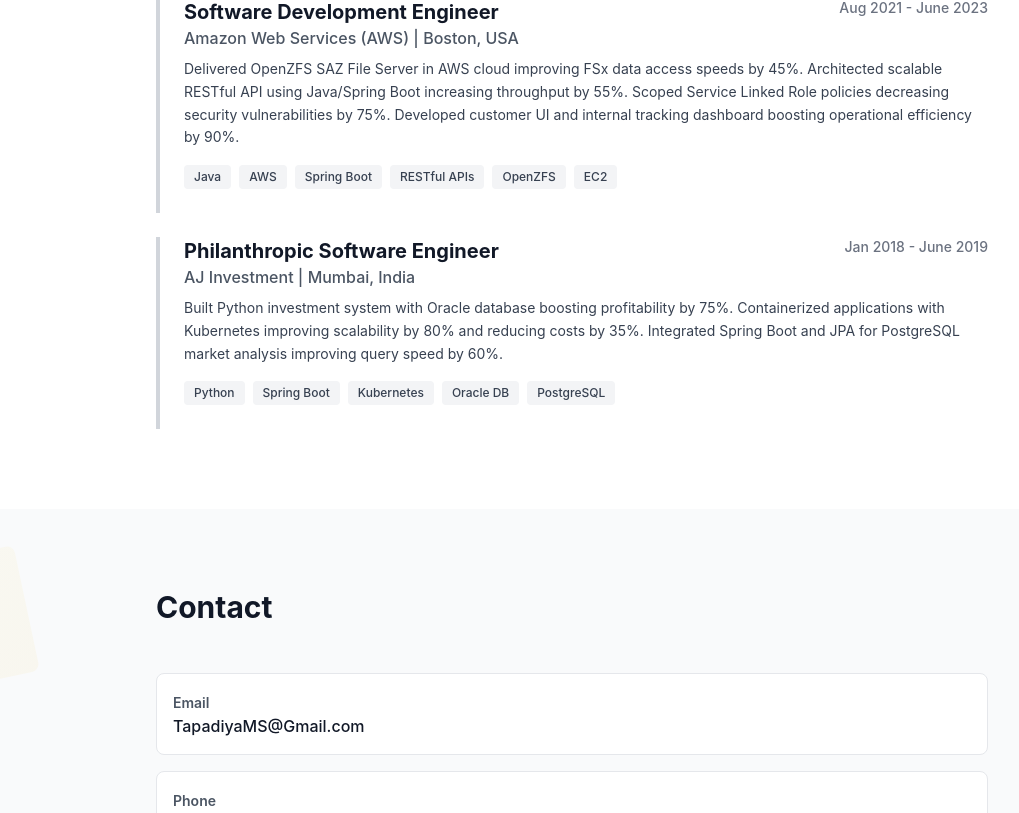
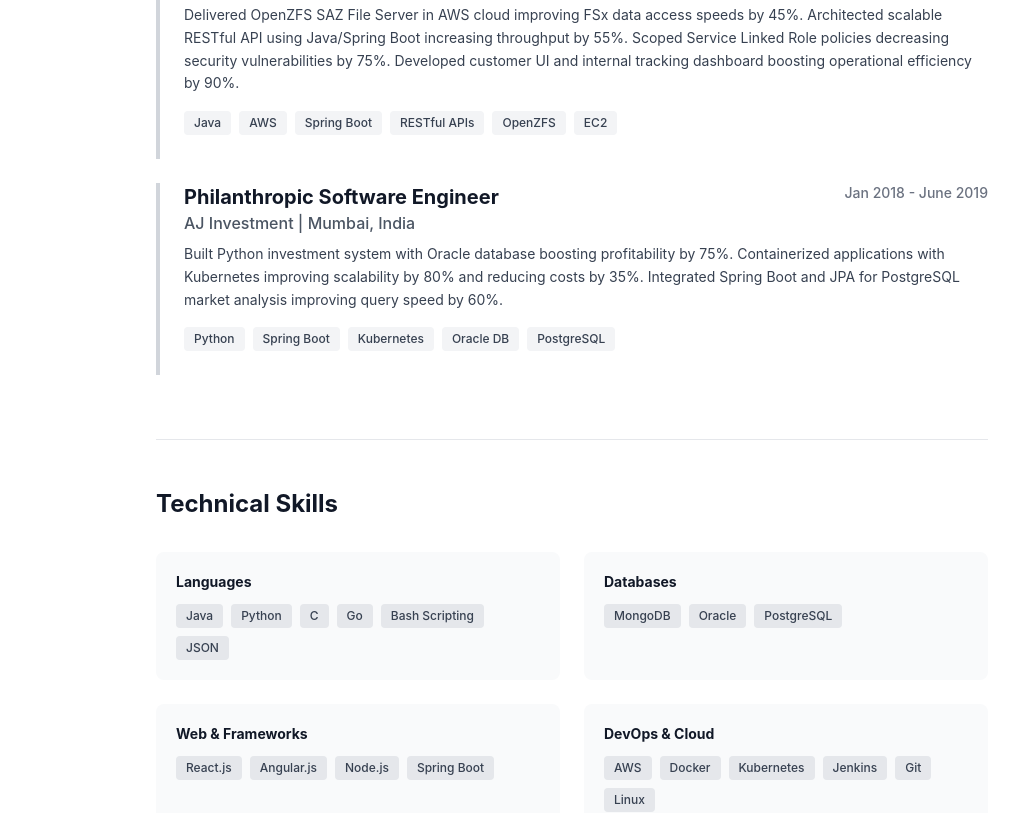
Before and after one commit to tapadiyams/portfolio, a React (Create React App) app: page / in a window 1280 px wide. Shown: the part 1987-2800 px from the top of the page, without its empty margins (68-1087 px from the left). Built offline with nearby package versions, Linux system fonts and the light colour scheme.

Commit message:
Portfolio Transform

```diff
--- a/src/App.js
+++ b/src/App.js
@@ -23,9 +23,9 @@ export default function App() {
           <h1 className="text-4xl md:text-5xl font-bold text-gray-900 mb-3">
             Shubham Tapadiya
           </h1>
-          <p className="text-gray-600 text-base mb-8">
-            Senior Software Engineer | Cloud & Distributed Systems
-          </p>
+            <p className="text-gray-600 text-lg md:text-xl">
+              Senior Software Engineer. Cloud & Distributed Systems. Explorer.
+            </p>
 
           {/* Navigation Links under subtitle - centered */}
           <nav className="flex justify-center gap-8 md:gap-12">
--- a/src/components/About.js
+++ b/src/components/About.js
@@ -24,7 +24,7 @@ export default function About() {
               whileInView={{ opacity: 1, scale: 1 }}
               transition={{ duration: 0.6 }}
               viewport={{ once: true }}
-              className="flex-shrink-0 w-48 h-48 md:w-56 md:h-56 rounded-lg overflow-hidden shadow-lg"
+              className="flex-shrink-0 w-32 h-32 md:w-40 md:h-40 rounded-lg overflow-hidden shadow-lg"
             >
               <img
                 src="./assets/images/my_pic.jpeg"
--- a/src/components/Experiences.js
+++ b/src/components/Experiences.js
@@ -4,6 +4,14 @@ import { experiences } from "../data";
 import AnimatedSection from "./AnimatedSection";
 
 export default function Experiences() {
+  const skills = {
+    'Languages': ['Java', 'Python', 'C', 'Go', 'Bash Scripting', 'JSON'],
+    'Databases': ['MongoDB', 'Oracle', 'PostgreSQL'],
+    'Web & Frameworks': ['React.js', 'Angular.js', 'Node.js', 'Spring Boot'],
+    'DevOps & Cloud': ['AWS', 'Docker', 'Kubernetes', 'Jenkins', 'Git', 'Linux'],
+    'Tools & Monitoring': ['Grafana', 'Prometheus', 'Elasticsearch', 'Wireshark', 'JMeter']
+  };
+
   return (
     <section id="experiences" className="bg-white py-16 md:py-20">
       <AnimatedSection>
@@ -46,6 +54,38 @@ export default function Experiences() {
               </motion.div>
             ))}
           </div>
+
+          {/* Technical Skills Section */}
+          <motion.div
+            initial={{ opacity: 0, y: 20 }}
+            whileInView={{ opacity: 1, y: 0 }}
+            transition={{ duration: 0.6, delay: 0.2 }}
+            viewport={{ once: true }}
+            className="mt-16 pt-12 border-t border-gray-200"
+          >
+            <h3 className="text-2xl font-bold text-gray-900 mb-8">Technical Skills</h3>
+            <div className="grid grid-cols-1 sm:grid-cols-2 gap-6">
+              {Object.entries(skills).map(([category, items], index) => (
+                <motion.div
+                  key={index}
+                  initial={{ opacity: 0, y: 10 }}
+                  whileInView={{ opacity: 1, y: 0 }}
+                  transition={{ delay: 0.1 * index }}
+                  viewport={{ once: true }}
+                  className="bg-gray-50 p-5 rounded-lg"
+                >
+                  <h4 className="font-bold text-gray-900 mb-3 text-sm">{category}</h4>
+                  <div className="flex flex-wrap gap-2">
+                    {items.map((skill, i) => (
+                      <span key={i} className="px-2.5 py-1 bg-gray-200 text-gray-700 rounded text-xs font-medium">
+                        {skill}
+                      </span>
+                    ))}
+                  </div>
+                </motion.div>
+              ))}
+            </div>
+          </motion.div>
         </div>
       </AnimatedSection>
     </section>
```
